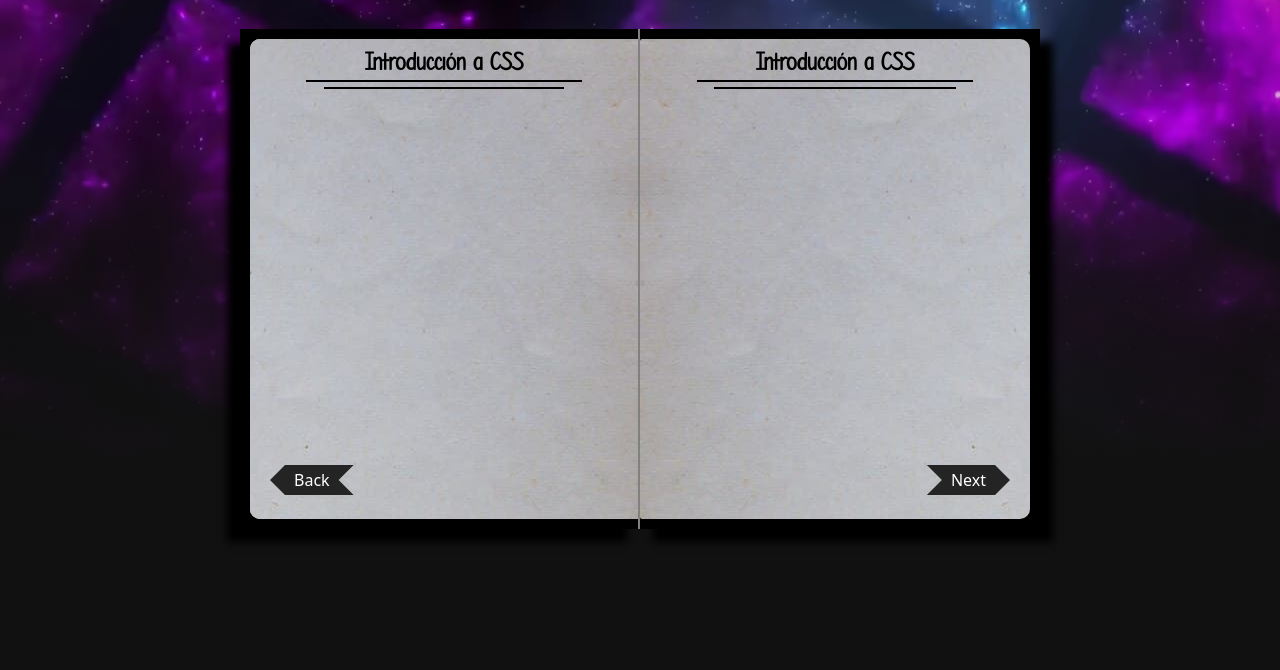
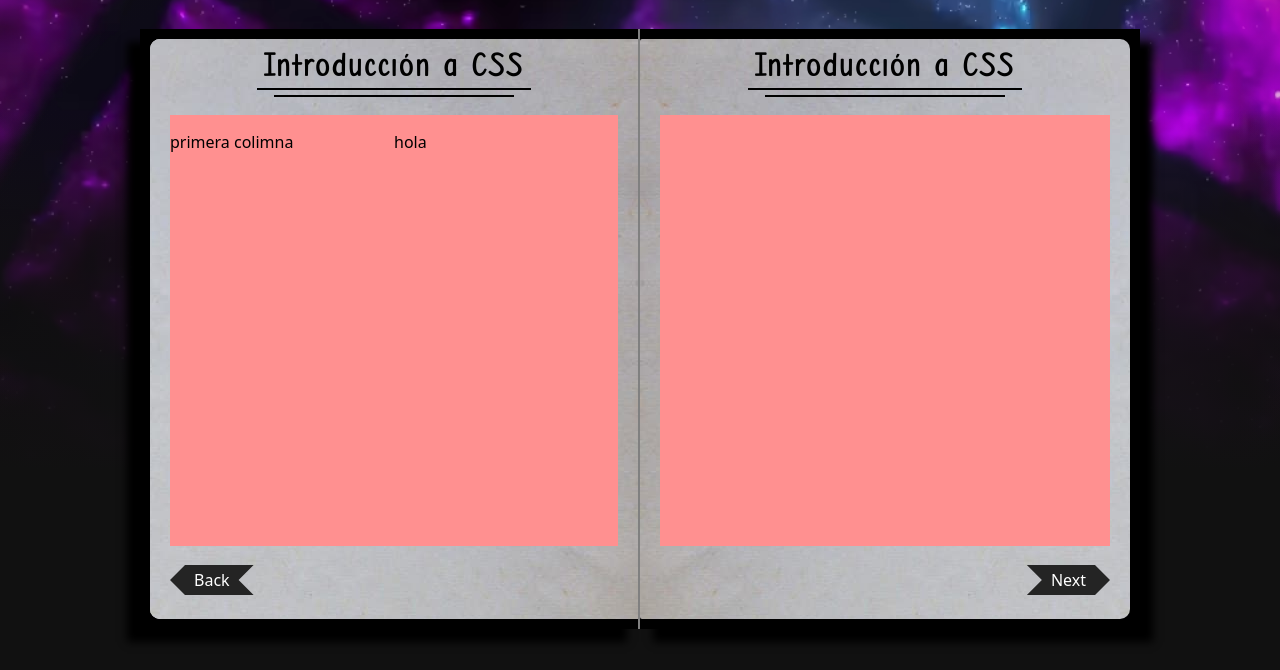
Before and after one commit to Fabrizio9898/CSS_BOOK, a plain HTML site: page index.html in a window 1280 px wide. Shown: the part 130-800 px from the top of the page. Drawn offline with Linux system fonts and the light colour scheme; a web font is replaced by a local one.

Commit message:
add section

```diff
--- a/index.html
+++ b/index.html
@@ -98,7 +98,9 @@
 
 
                 <main class="content-pages">
-
+                  <div class="first-column columns">primera colimna
+                  </div>
+                  <div class="second-colum columns">hola</div>
                 </main>
                 <footer class="footer-back-pages">
                   <a href="">Back</a>
--- a/style.css
+++ b/style.css
@@ -114,8 +114,8 @@ body {
 
 .book {
   position: relative;
-  width: 400px;
-  height: 500px;
+  width: 500px;
+  height: 600px;
   transform-style: preserve-3d;
   transition: transform 0.8s ease;
   display: flex;
@@ -205,8 +205,8 @@ body {
 .pages,
 .last-page {
   position: absolute;
-  width: 390px;
-  height: 480px;
+  width: 490px;
+  min-height: 580px;
   transform-origin: center left;
   left: 0;
   transform-style: preserve-3d;
@@ -262,6 +262,7 @@ body {
   padding: 10px 20px;
   display: grid;
   grid-template-rows: auto 1fr auto;
+
 }
 
 /* .back .pages-section::after{
@@ -358,17 +359,23 @@ body {
   transition-duration: 2.2s;
 }
 
+
+
+/* PAGES CONTENT */
 .header_pages {
   width: 100%;
   display: flex;
   flex-direction: column;
   justify-content: center;
   align-items: center;
+  padding: 0  clamp(1rem, 4vw, 4rem) 1rem;
 }
 
 .h1-pages {
   font-family: "pretty";
-  font-size: 25px;
+  font-weight: 700;
+  letter-spacing: .1em;
+  font-size: 32px;
 }
 
 .hrs {
@@ -395,7 +402,6 @@ body {
   display: flex;
   justify-content: flex-start;
   align-items: center;
-  margin-bottom: 10px;
 }
 
 .footer-front-pages{
@@ -403,7 +409,6 @@ body {
   display: flex;
   justify-content: flex-end;
   align-items: center;
-  margin-bottom: 10px;
 }
 
 .footer-back-pages a {
@@ -448,7 +453,19 @@ body {
   }
 }
 
+.pages-section footer{
+  margin: 15px 0 10px;
+}
+.content-pages{
+display: grid;
+background-color: rgb(255, 144, 144);
+grid-template-columns: 50% 50%;
+}
 
+.content-pages .columns{
+  padding: 1em  0;
+}
+/* clamp(1rem, 4vw, 4rem) */
 @media (width <= 850px) {
   .form-container {
     max-width: 90%;
```
